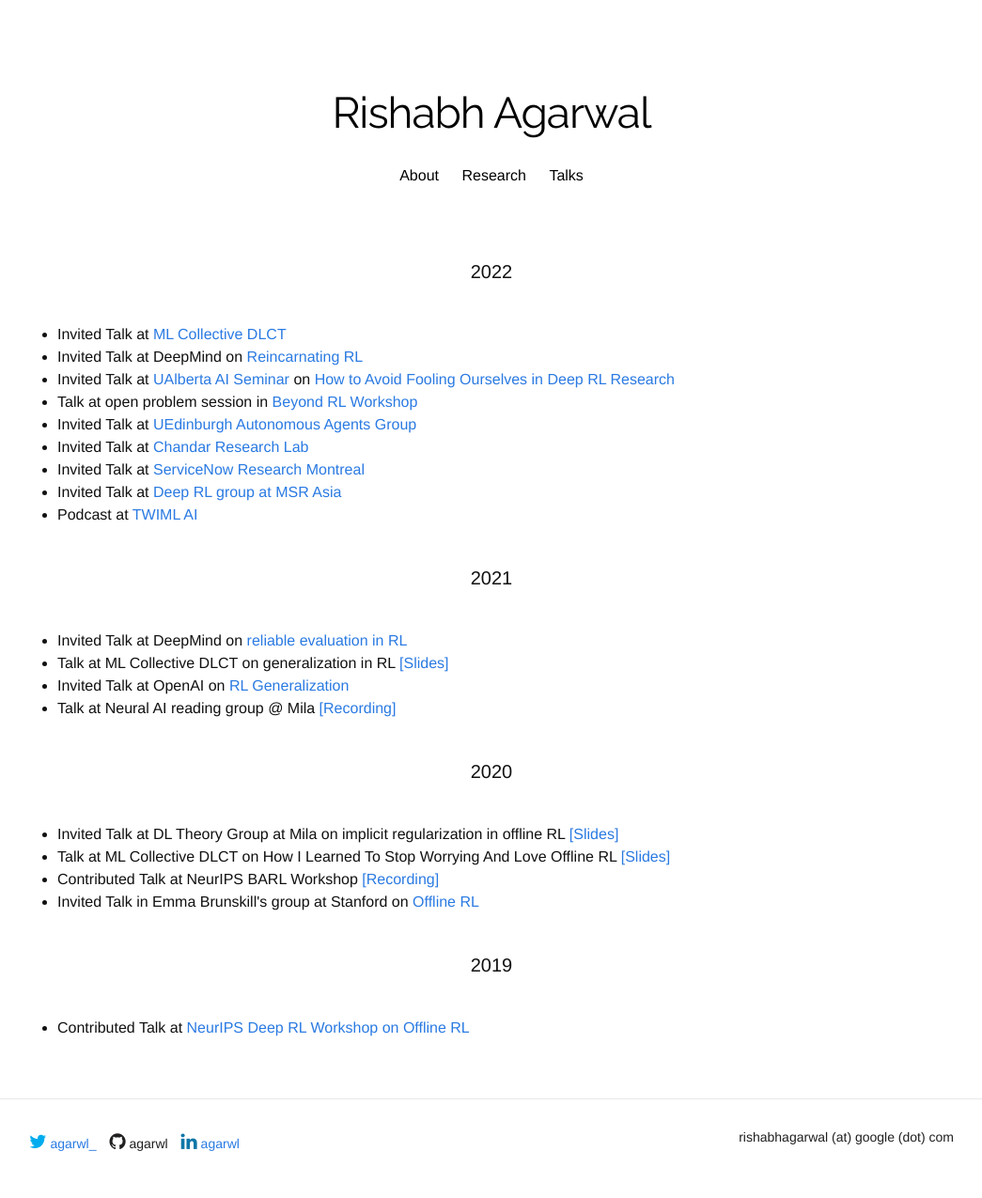
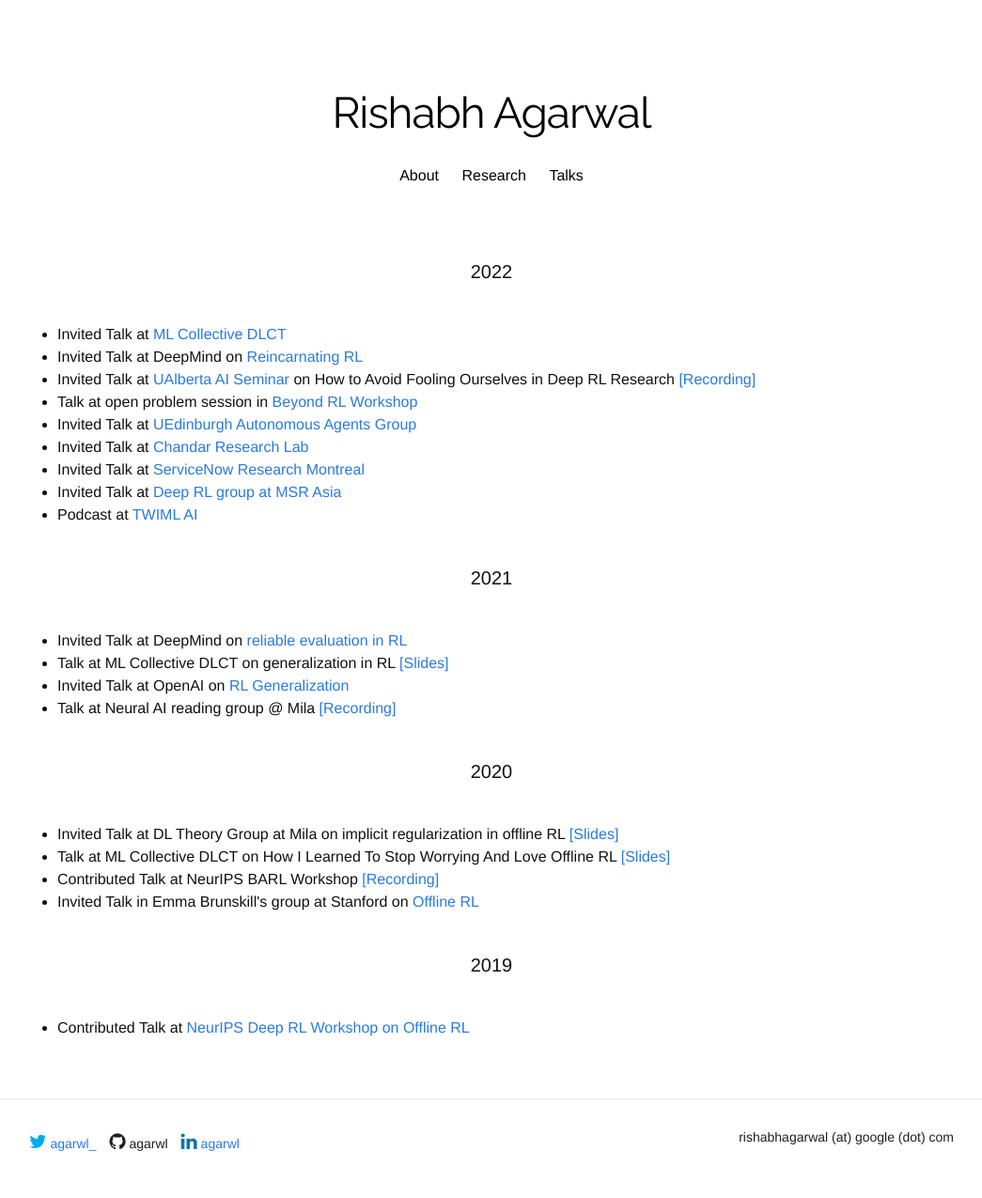
Before and after one commit to agarwl/agarwl.github.io, a Jekyll site: the page built from talks.html, in a window 1280 px wide. Shown: the whole page at 94% size, without its empty margins (117-1162 px from the left). Built offline with Jekyll 4.4.1, drawn with Linux system fonts in a browser that asks for light colours; nearby versions of some CDN libraries; some web fonts are replaced; a style sheet for code colours, icons or effects is not loaded.

Commit message:
Update talks.html

```diff
--- a/talks.html
+++ b/talks.html
@@ -7,7 +7,7 @@
 <ul>
   <li> Invited Talk at <a href="https://mlcollective.org/dlct/"> ML Collective DLCT </a> </li>
   <li> Invited Talk at DeepMind on <a href="https://agarwl.github.io/reincarnating_rl"> Reincarnating RL </a> </li>
-  <li> Invited Talk at <a href="https://sites.google.com/corp/ualberta.ca/ai-seminar/past-seminars/2022"> UAlberta AI Seminar</a> on <a href="https://youtu.be/Yfy0zW7H8Uw"> How to Avoid Fooling Ourselves in Deep RL Research </a> </li>
+  <li> Invited Talk at <a href="https://sites.google.com/corp/ualberta.ca/ai-seminar/past-seminars/2022"> UAlberta AI Seminar</a> on How to Avoid Fooling Ourselves in Deep RL Research <a href="https://youtu.be/Yfy0zW7H8Uw"> [Recording] </a> </li>
   <li> Talk at open problem session in <a href="https://sites.google.com/corp/view/new-ml-model/home"> Beyond RL Workshop </a> </li>
   <li> Invited Talk at <a href="https://agents.inf.ed.ac.uk/reading-group/"> UEdinburgh Autonomous Agents Group </a> </li>
   <li> Invited Talk at <a href="https://chandar-lab.github.io/"> Chandar Research Lab </a> </li>
```
